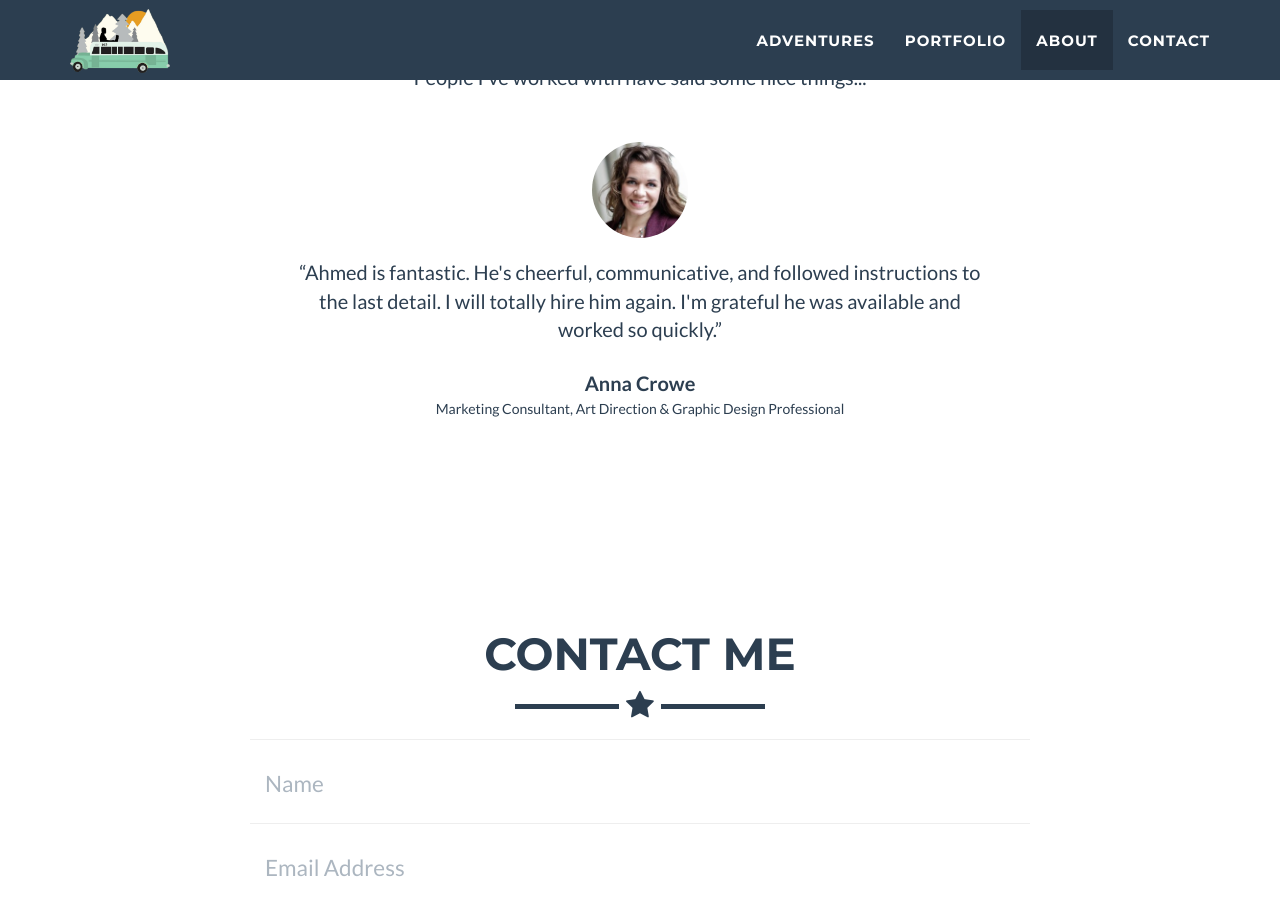
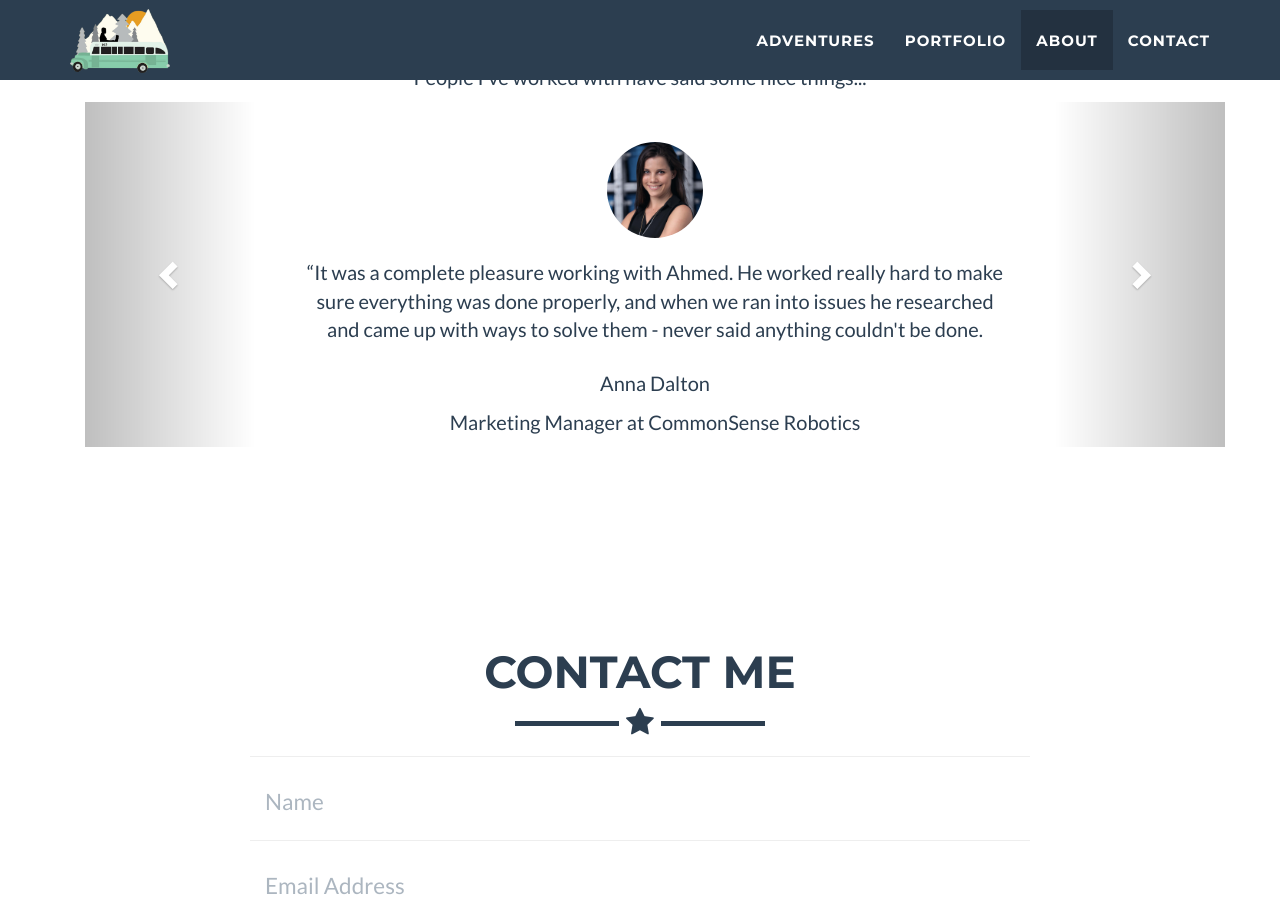
Before and after one commit to Ahmed-Elkashef/Ahmed-Elkashef.github.io, a Jekyll site: the page built from index.html, in a window 1280 px wide and 900 px high, scrolled down 3281 px. Built offline with Jekyll 4.4.1, drawn with Linux system fonts in a browser that asks for light colours; nearby versions of some CDN libraries; library files that are not in the unit come from our copies.

Commit message:
Update about.html

```diff
--- a/_includes/about.html
+++ b/_includes/about.html
@@ -65,10 +65,18 @@
     <h2 class="title is-spaced is-size-3-desktop is-size-4-mobile">Testimonials</h2>
     <hr class="star-primary">
     <p class="subtitle is-size-5-desktop">People I've worked with have said some nice things...</p>
+
+    <div class="container">
+    <div id="myCarousel" class="carousel slide" data-ride="carousel">
+
+      <!-- Wrapper for slides -->
+      <div class="carousel-inner">
+
+        <div class="item active">
           <div class="is-centered">
             <div class="column is-two-thirds">
               <div class="testimonials-carousel">
-          <div class="testimonial-block"><img class="avatar" src="img/anna-crowe.jpg">
+                <div class="testimonial-block"><img class="avatar" src="https://ahmedelkashef.com/img/anna-crowe.jpg">
                   <p class="quote">“Ahmed is fantastic. He's cheerful, communicative, and followed instructions to the last detail. I will totally hire him again. I'm grateful he was available and worked so quickly.”</p>
                   <p class="title is-size-5">Anna Crowe</p>
                   <p class="subtitle is-size-6">Marketing Consultant, Art Direction & Graphic Design Professional</p>
@@ -77,4 +85,76 @@
             </div>
           </div>
         </div>
+
+        <div class="item">
+          <div class="is-centered">
+            <div class="column is-two-thirds">
+              <div class="testimonials-carousel">
+                <div class="testimonial-block"><img class="avatar" src="https://ahmedelkashef.com/img/anna-dalton.jpg">
+                  <p class="quote">“It was a complete pleasure working with Ahmed. He worked really hard to make sure everything was done properly, and when we ran into issues he researched and came up with ways to solve them - never said anything couldn't be done.</p>
+                  <p class="title is-size-5">Anna Dalton</p>
+                  <p class="subtitle is-size-6">Marketing Manager at CommonSense Robotics</p>
+                </div>
+              </div>
+            </div>
+          </div>
+        </div>
+
+        <div class="item">
+          <div class="is-centered">
+            <div class="column is-two-thirds">
+              <div class="testimonials-carousel">
+                <div class="testimonial-block"><img class="avatar" src="https://ahmedelkashef.com/img/sarah-lang.jpg">
+                  <p class="quote">“Ahmed is wonderful!! He has such a great attitude, is willing to take on any challenge, communicates really well, has perfect English, and was just all around so nice to work with. Thanks Ahmed!”</p>
+                  <p class="title is-size-5">Sarah Lang</p>
+                  <p class="subtitle is-size-6">Founder and CEO at Foray Travel + Event Design</p>
+                </div>
+              </div>
+            </div>
+          </div>
+        </div>
+
+        <div class="item">
+          <div class="is-centered">
+            <div class="column is-two-thirds">
+              <div class="testimonials-carousel">
+                <div class="testimonial-block"><img class="avatar" src="https://ahmedelkashef.com/img/rob-cavalear.jpg">
+                  <p class="quote">“I have hired numerous developers and I have rated them 5 stars. In this case, I wish there were 10 stars. I would give them to Ahmed. He was fluent in what he does. He was accommodating and conducted himself as a professional. I highly recommend him for any Web development that you may need. He will do a fast job, an accurate job within budget and time scope.”</p>
+                  <p class="title is-size-5">Rob Cavalear</p>
+                  <p class="subtitle is-size-6">Independent Business Owner</p>
+                </div>
+              </div>
+            </div>
+          </div>
+        </div>
+
+        <div class="item">
+          <div class="is-centered">
+            <div class="column is-two-thirds">
+              <div class="testimonials-carousel">
+                <div class="testimonial-block"><img class="avatar" src="https://ahmedelkashef.com/img/Sarah-Renzella.jpg">
+                  <p class="quote">“Ahmed was not only professional and communicated well, his skills to edit my Website were excellent. He also had some great suggestions for my website, and i look forward to working with him again soon.”</p>
+                  <p class="title is-size-5">Sarah Renzella</p>
+                  <p class="subtitle is-size-6">Creator of best practice bookkeeping for small businesses</p>
+                </div>
+              </div>
+            </div>
+          </div>
+        </div>
+
+      </div>
+
+      <!-- Left and right controls -->
+      <a class="left carousel-control" href="#myCarousel" data-slide="prev">
+        <span class="glyphicon glyphicon-chevron-left"></span>
+        <span class="sr-only">Previous</span>
+      </a>
+      <a class="right carousel-control" href="#myCarousel" data-slide="next">
+        <span class="glyphicon glyphicon-chevron-right"></span>
+        <span class="sr-only">Next</span>
+      </a>
+    </div>
+  </div>
+
+  </div>
 </section>
```
Lines whose indentation alone changed are shown as unchanged.
